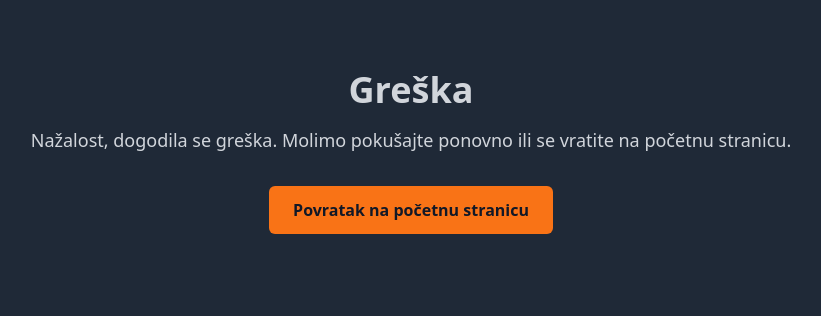
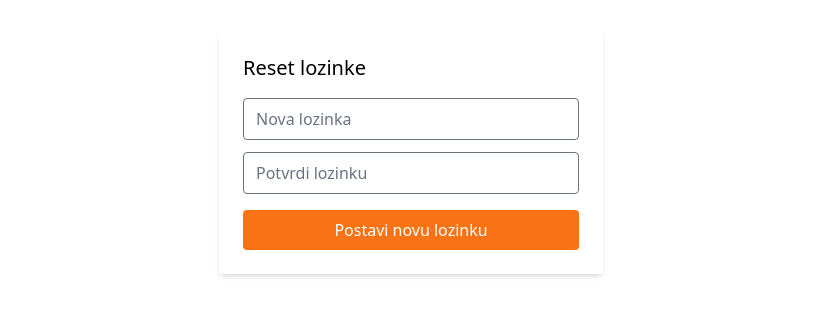
Before and after one commit to ManuelFijan/Zavrsni-rad, a React (Create React App) app: page /reset-password in a window 1280 px wide. Shown: the part 248-564 px from the top of the page, without its empty margins (229-1050 px from the left). Built offline with nearby package versions, Linux system fonts and the light colour scheme.

Commit message:
omogućeno resetiranje lozinke

```diff
--- a/src/App.tsx
+++ b/src/App.tsx
@@ -11,6 +11,7 @@ import PrivacyPolicyPage from "./pages/PrivacyPolicyPage";
 import TermsOfServicePage from "./pages/TermsOfServicePage";
 import ProfilePage from "./pages/ProfilePage";
 import {AuthProvider} from "./services/AuthContext";
+import ResetPasswordPage from "./pages/ResetPasswordPage";
 
 function App() {
     return (
@@ -26,6 +27,7 @@ function App() {
                 <Route path={"/terms-of-service-page"} element={<TermsOfServicePage/>}></Route>
                 <Route path={"/error"} element={<NotFoundPage></NotFoundPage>}></Route>
                 <Route path={"/profile"} element={<ProfilePage/>}/>
+                <Route path="/reset-password" element={<ResetPasswordPage />} />
 
                 <Route path={"*"} element={<NotFoundPage/>}></Route>
             </Routes>
--- a/src/pages/LoginPage.tsx
+++ b/src/pages/LoginPage.tsx
@@ -1,14 +1,17 @@
-import React, { useState } from "react";
-import { Link, useNavigate } from "react-router-dom";
+import React, {useState} from "react";
+import {Link, useNavigate} from "react-router-dom";
 import Logo from "../components/Logo";
 import BackButton from "../components/BackButton";
-import { login } from "../services/AuthService";
+import {login, forgotPassword} from "../services/AuthService";
 
 function LoginPage() {
     const navigate = useNavigate();
 
     const [email, setEmail] = useState("");
     const [password, setPassword] = useState("");
+    const [showModal, setShowModal] = useState(false);
+    const [forgotEmail, setForgotEmail] = useState("");
+    const [statusMsg, setStatusMsg] = useState("");
 
     const handleSubmit = async (e: React.FormEvent<HTMLFormElement>) => {
         e.preventDefault();
@@ -19,7 +22,7 @@ function LoginPage() {
         }
 
         try {
-            const { accessToken, user } = await login(email, password);
+            const {accessToken, user} = await login(email, password);
             console.log("JWT:", accessToken, "User:", user);
             navigate("/homepage");
         } catch (err: any) {
@@ -27,12 +30,30 @@ function LoginPage() {
         }
     };
 
+    const handleForgotSubmit = async () => {
+        if (!forgotEmail) {
+            alert("Unesite email");
+            return;
+        }
+        try {
+            await forgotPassword(forgotEmail);
+            setStatusMsg("Ako je email registriran, primit ćete upute.");
+            setTimeout(() => {
+                setShowModal(false);
+                setStatusMsg("");
+                setForgotEmail("");
+            }, 3000);
+        } catch (e: any) {
+            alert("Greška pri slanju emaila.");
+        }
+    };
+
     return (
         <>
-            <BackButton />
+            <BackButton/>
             <div className="flex min-h-full flex-1 flex-col justify-center px-6 py-12 lg:px-8">
                 <div className="sm:mx-auto sm:w-full sm:max-w-sm">
-                    <Logo />
+                    <Logo/>
                     <h2 className="mt-10 text-center text-2xl font-bold leading-9 tracking-tight text-gray-900">
                         Prijavite se u svoj račun
                     </h2>
@@ -64,13 +85,48 @@ function LoginPage() {
                                     Lozinka
                                 </label>
                                 <div className="text-sm">
-                                    <Link
-                                        to="#"
+                                    <button
+                                        type="button"
                                         className="font-semibold text-orange-500 hover:text-orange-300"
-                                        onClick={(e) => e.preventDefault()}
+                                        onClick={() => setShowModal(true)}
                                     >
                                         Zaboravljena lozinka?
-                                    </Link>
+                                    </button>
+
+                                    {showModal && (
+                                        <div
+                                            className="fixed inset-0 flex items-center justify-center bg-black bg-opacity-50">
+                                            <div className="bg-white p-6 rounded-lg shadow-lg w-full max-w-md">
+                                                <h3 className="text-lg font-medium mb-4">Zaboravljena lozinka</h3>
+                                                <p className="mb-4">Unesite email za reset lozinke:</p>
+                                                <input
+                                                    type="email"
+                                                    placeholder="Email"
+                                                    value={forgotEmail}
+                                                    onChange={e => setForgotEmail(e.target.value)}
+                                                    className="w-full border rounded px-3 py-2 mb-4"
+                                                />
+                                                {statusMsg && <p className="text-green-600 mb-4">{statusMsg}</p>}
+                                                <div className="flex justify-end">
+                                                    <button
+                                                        className="mr-2 px-4 py-2"
+                                                        onClick={() => {
+                                                            setShowModal(false);
+                                                            setStatusMsg("");
+                                                        }}
+                                                    >
+                                                        Otkaži
+                                                    </button>
+                                                    <button
+                                                        className="bg-orange-500 text-white px-4 py-2 rounded"
+                                                        onClick={handleForgotSubmit}
+                                                    >
+                                                        Pošalji
+                                                    </button>
+                                                </div>
+                                            </div>
+                                        </div>
+                                    )}
                                 </div>
                             </div>
                             <div className="mt-2">
@@ -112,4 +168,5 @@ function LoginPage() {
         </>
     );
 }
+
 export default LoginPage;
--- /dev/null
+++ b/src/pages/ResetPasswordPage.tsx
@@ -0,0 +1,59 @@
+import React, {useState} from "react";
+import {useSearchParams, useNavigate} from "react-router-dom";
+import {resetPassword} from "../services/AuthService";
+
+function ResetPasswordPage() {
+    const [params] = useSearchParams();
+    const token = params.get("token") || "";
+    const navigate = useNavigate();
+
+    const [pw, setPw] = useState("");
+    const [confirm, setConfirm] = useState("");
+    const [error, setError] = useState("");
+
+    const handleSubmit = async (e: React.FormEvent) => {
+        e.preventDefault();
+        if (pw !== confirm) {
+            setError("Lozinke se ne podudaraju.");
+            return;
+        }
+        try {
+            await resetPassword(token, pw);
+            alert("Lozinka uspješno promijenjena.");
+            navigate("/login");
+        } catch {
+            setError("Pogreška pri resetiranju lozinke.");
+        }
+    };
+
+    return (
+        <div className="flex min-h-screen items-center justify-center">
+            <form onSubmit={handleSubmit} className="p-6 bg-white rounded shadow-md w-full max-w-sm">
+                <h2 className="text-xl mb-4">Reset lozinke</h2>
+                {error && <p className="text-red-600 mb-2">{error}</p>}
+                <input
+                    type="password"
+                    placeholder="Nova lozinka"
+                    value={pw}
+                    onChange={e => setPw(e.target.value)}
+                    className="w-full border rounded px-3 py-2 mb-3"
+                />
+                <input
+                    type="password"
+                    placeholder="Potvrdi lozinku"
+                    value={confirm}
+                    onChange={e => setConfirm(e.target.value)}
+                    className="w-full border rounded px-3 py-2 mb-4"
+                />
+                <button
+                    type="submit"
+                    className="w-full bg-orange-500 text-white px-3 py-2 rounded"
+                >
+                    Postavi novu lozinku
+                </button>
+            </form>
+        </div>
+    );
+}
+
+export default ResetPasswordPage;
--- a/src/services/AuthService.ts
+++ b/src/services/AuthService.ts
@@ -53,3 +53,11 @@ export async function register(
 
     return {accessToken, tokenType, user};
 }
+
+export async function forgotPassword(email: string): Promise<void> {
+    await apiClient.post("/api/auth/forgot-password", { email });
+}
+
+export async function resetPassword(token: string, newPassword: string): Promise<void> {
+    await apiClient.post("/api/auth/reset-password", { token, newPassword });
+}
```
